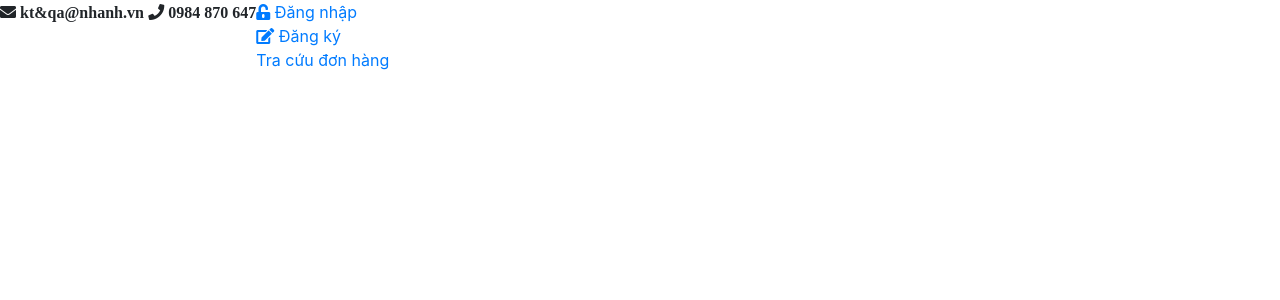
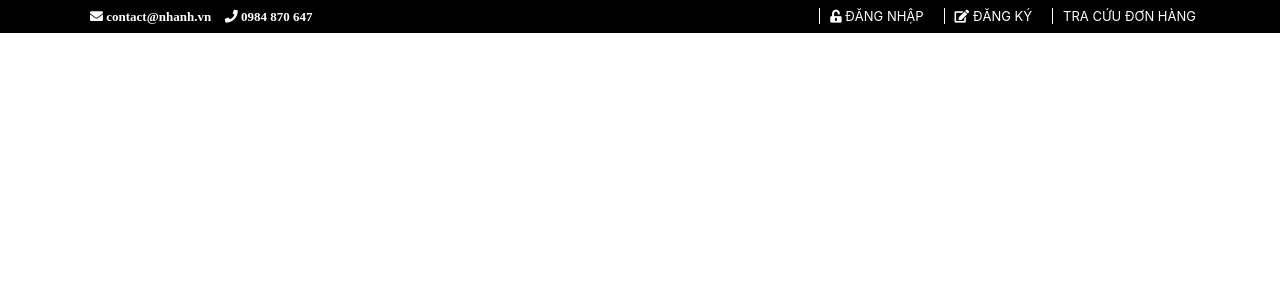
Before and after one commit to nguyennkimthong/project_cosmetics_laravel, a PHP site: page /header.html in a window 1280 px wide. Shown: the top 300 px of the page. Run offline with PHP 8.4, Linux system fonts and the light colour scheme; some libraries are stand-ins or nearby versions.

Commit message:
KT 17h03

```diff
--- a/cosmetics _laravel/css/header.css
+++ b/cosmetics _laravel/css/header.css
@@ -1,4 +1,38 @@
-.nav .header_user_info .links {
-    right: 0;
+div.nav {
+    background-color: black;
+    font-size: 13px;
+    line-height: 33px;
+    position: relative;
+}
+
+.nav .contactnav span {
+    padding-right: 16px;
+    margin: 0 5px 0 90px;
+}
+
+.contactnav {
+    color: #fff;
+}
+
+i.fas.fa-envelope {
+    margin-right: 10px;
+}
+
+.header_user_info .e-scale {
+    float: right;
+}
+
+ul.links.list-unstyled {
+    position: absolute;
+    display: flex;
+    right: 5%;
     left: auto;
 }
+
+ul.links.list-unstyled li a {
+    color: #fff;
+    padding: 0 20px 0 10px;
+    border-left: 1px solid #fff;
+    text-transform: uppercase;
+
+}
--- a/cosmetics _laravel/header.html
+++ b/cosmetics _laravel/header.html
@@ -1,26 +1,32 @@
 <!DOCTYPE html>
 <html lang="en">
+
 <head>
     <meta charset="UTF-8" />
     <meta http-equiv="X-UA-Compatible" content="IE=edge" />
     <meta name="viewport" content="width=device-width, initial-scale=1.0" />
+    <!-- Import header.css-->
+
+    <link rel="stylesheet" href="css/header.css">
+    <!-- Bootstrap 4 -->
     <link rel="stylesheet" href="https://maxcdn.bootstrapcdn.com/bootstrap/4.3.1/css/bootstrap.min.css">
-    <link rel="stylesheet" href="https://use.fontawesome.com/releases/v5.6.3/css/all.css" integrity="sha384-UHRtZLI+pbxtHCWp1t77Bi1L4ZtiqrqD80Kn4Z8NTSRyMA2Fd33n5dQ8lWUE00s/" crossorigin="anonymous"></head>
+    <link rel="stylesheet" href="https://use.fontawesome.com/releases/v5.6.3/css/all.css"
+        integrity="sha384-UHRtZLI+pbxtHCWp1t77Bi1L4ZtiqrqD80Kn4Z8NTSRyMA2Fd33n5dQ8lWUE00s/" crossorigin="anonymous">
+</head>
 <script src="https://ajax.googleapis.com/ajax/libs/jquery/3.5.1/jquery.min.js"></script>
 <script src="https://cdnjs.cloudflare.com/ajax/libs/popper.js/1.16.0/umd/popper.min.js"></script>
 <script src="https://maxcdn.bootstrapcdn.com/bootstrap/4.3.1/js/bootstrap.min.js"></script>
+
 <title>Header</title>
 </head>
+
 <body>
     <!-- Liên hệ, đăng nhập, đăng ký, tra cứu đơn hàng -->
-    <!-- Phần này Quang Anh sửa -->
-    <!-- Kim Thông đã sửa -->
-    <!-- Quang Anh sủa lần 1 10h43 -->
     <div class="nav">
         <div class="contactnav">
-                <span class="hidden-sp hidden-xs" >
-                    <i class="fas fa-envelope" >
-                        kt&qa@nhanh.vn
+            <span class="hidden-sp hidden-xs">
+                <i class="fas fa-envelope">
+                    contact@nhanh.vn
                 </i>
                 <i class="fas fa-phone">
                     0984 870 647
@@ -31,13 +37,13 @@
             <ul class="links list-unstyled">
                 <li>
                     <a id="customer_login_link" href="#" title="Đăng nhập">
-                            <i class="fa fa-unlock-alt" ></i>
+                        <i class="fa fa-unlock-alt"></i>
                         Đăng nhập
                     </a>
                 </li>
                 <li>
                     <a id="customer_register_link" href="#" title="Đăng ký">
-                            <i class="fa fa-edit" ></i>
+                        <i class="fa fa-edit"></i>
                         Đăng ký
                     </a>
                 </li>
@@ -53,4 +59,5 @@
 
     <!-- Tên thương hiệu -->
 </body>
+
 </html>
```
Lines whose indentation alone changed are shown as unchanged.
